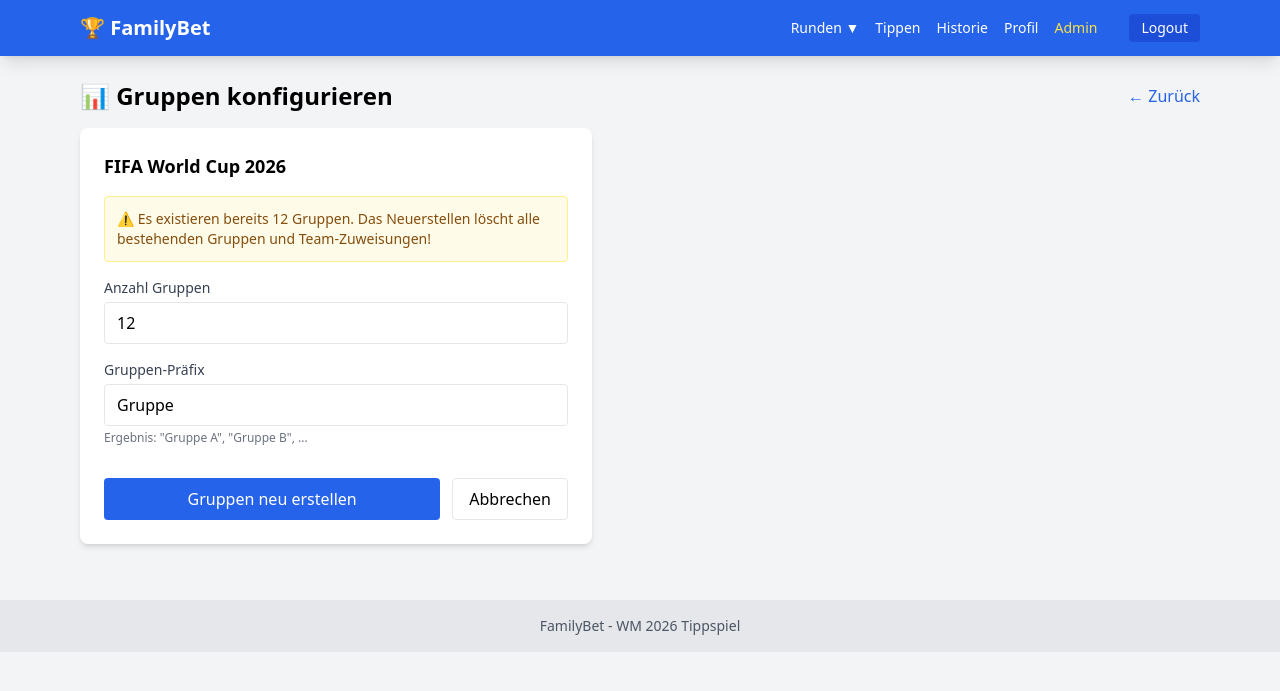
After one commit to ccarpo/familybet, a Flask app: page /admin/tournaments/1/setup-groups in a window 1280 px wide. The commit adds this page. Shown: the top 691 px of the page. Run offline with Flask 3, Linux system fonts and the light colour scheme; the visitor is signed in with stand-in values (Sample User, id 1); data comes from the database, SQL or seed files in the repository; some libraries are stand-ins or nearby versions.

Commit message:
fix phase 4

```diff
--- a/app/routes/admin_tournaments.py
+++ b/app/routes/admin_tournaments.py
@@ -105,3 +105,93 @@ def activate_tournament(tournament_id):
     tournament = Tournament.query.get(tournament_id)
     flash(f'Turnier "{tournament.name}" ist jetzt aktiv', 'success')
     return redirect(url_for('admin_tournaments.tournaments'))
+
+
+@admin_tournaments_bp.route('/admin/tournaments/<int:tournament_id>/setup-groups', methods=['GET', 'POST'])
+def setup_groups(tournament_id):
+    """Setup groups for a tournament."""
+    tournament = Tournament.query.get_or_404(tournament_id)
+
+    if request.method == 'POST':
+        # Clear existing groups
+        TournamentGroup.query.filter_by(tournament_id=tournament_id).delete()
+
+        # Create new groups
+        num_groups = request.form.get('num_groups', tournament.num_groups, type=int)
+        group_prefix = request.form.get('group_prefix', 'Gruppe')
+
+        for i in range(num_groups):
+            code = chr(65 + i)  # A, B, C, ...
+            name = f"{group_prefix} {code}"
+            group = TournamentGroup(
+                tournament_id=tournament_id,
+                name=name,
+                code=code,
+                order_index=i
+            )
+            db.session.add(group)
+
+        db.session.commit()
+        flash(f'{num_groups} Gruppen erstellt', 'success')
+        return redirect(url_for('admin_tournaments.tournament_detail', tournament_id=tournament_id))
+
+    existing_groups = TournamentGroup.query.filter_by(tournament_id=tournament_id).count()
+    return render_template('admin/setup_groups.html',
+                          tournament=tournament,
+                          existing_groups=existing_groups,
+                          user=get_current_user())
+
+
+@admin_tournaments_bp.route('/admin/tournaments/<int:tournament_id>/assign-teams', methods=['GET', 'POST'])
+def assign_teams(tournament_id):
+    """Assign teams to groups."""
+    tournament = Tournament.query.get_or_404(tournament_id)
+    groups = TournamentGroup.query.filter_by(tournament_id=tournament_id).order_by(TournamentGroup.order_index).all()
+
+    # Get available teams from matches or manual input
+    from app.services.teams import get_sorted_unique_teams
+    available_teams = get_sorted_unique_teams()
+
+    if request.method == 'POST':
+        # Clear existing team assignments
+        TournamentTeam.query.filter_by(tournament_id=tournament_id).delete()
+
+        # Process form data - teams are submitted as team_0, team_1, etc.
+        team_index = 0
+        while True:
+            team_name = request.form.get(f'team_{team_index}')
+            if team_name is None:
+                break
+
+            team_name = team_name.strip()
+            if team_name:
+                # Get group selection
+                group_code = request.form.get(f'group_for_{team_index}')
+                group = next((g for g in groups if g.code == group_code), None)
+
+                # Find team_id from available teams
+                team_id = next((tid for tname, tid in available_teams if tname == team_name), None)
+
+                tournament_team = TournamentTeam(
+                    tournament_id=tournament_id,
+                    group_id=group.id if group else None,
+                    team_name=team_name,
+                    team_id=team_id
+                )
+                db.session.add(tournament_team)
+
+            team_index += 1
+
+        db.session.commit()
+        flash('Teams zugewiesen', 'success')
+        return redirect(url_for('admin_tournaments.tournament_detail', tournament_id=tournament_id))
+
+    # Get existing assignments
+    existing_teams = TournamentTeam.query.filter_by(tournament_id=tournament_id).all()
+
+    return render_template('admin/assign_teams.html',
+                          tournament=tournament,
+                          groups=groups,
+                          available_teams=available_teams,
+                          existing_teams=existing_teams,
+                          user=get_current_user())
--- /dev/null
+++ b/app/templates/admin/setup_groups.html
@@ -0,0 +1,52 @@
+{% extends "base.html" %}
+
+{% block title %}Gruppen konfigurieren - {{ tournament.name }} - FamilyBet{% endblock %}
+
+{% block content %}
+<div class="space-y-4">
+    <div class="flex items-center justify-between">
+        <h1 class="text-2xl font-bold">📊 Gruppen konfigurieren</h1>
+        <a href="{{ url_for('admin_tournaments.tournament_detail', tournament_id=tournament.id) }}" class="text-blue-600 hover:underline">← Zurück</a>
+    </div>
+
+    <div class="bg-white rounded-lg shadow-md p-6 max-w-lg">
+        <h2 class="text-lg font-semibold mb-4">{{ tournament.name }}</h2>
+
+        {% if existing_groups > 0 %}
+        <div class="bg-yellow-50 border border-yellow-200 rounded p-3 mb-4">
+            <p class="text-yellow-800 text-sm">
+                ⚠️ Es existieren bereits {{ existing_groups }} Gruppen.
+                Das Neuerstellen löscht alle bestehenden Gruppen und Team-Zuweisungen!
+            </p>
+        </div>
+        {% endif %}
+
+        <form method="POST" class="space-y-4">
+            <div>
+                <label class="block text-sm font-medium text-gray-700 mb-1">Anzahl Gruppen</label>
+                <input type="number" name="num_groups" value="{{ tournament.num_groups }}"
+                       min="1" max="32" required
+                       class="w-full border rounded px-3 py-2">
+            </div>
+
+            <div>
+                <label class="block text-sm font-medium text-gray-700 mb-1">Gruppen-Präfix</label>
+                <input type="text" name="group_prefix" value="Gruppe"
+                       class="w-full border rounded px-3 py-2"
+                       placeholder="z.B. Gruppe, Group, Poule">
+                <p class="text-xs text-gray-500 mt-1">Ergebnis: "Gruppe A", "Gruppe B", ...</p>
+            </div>
+
+            <div class="flex gap-3 pt-4">
+                <button type="submit" class="flex-1 bg-blue-600 text-white py-2 rounded hover:bg-blue-700">
+                    {% if existing_groups > 0 %}Gruppen neu erstellen{% else %}Gruppen erstellen{% endif %}
+                </button>
+                <a href="{{ url_for('admin_tournaments.tournament_detail', tournament_id=tournament.id) }}"
+                   class="px-4 py-2 border rounded hover:bg-gray-50">
+                    Abbrechen
+                </a>
+            </div>
+        </form>
+    </div>
+</div>
+{% endblock %}
--- a/app/templates/admin/tournament_detail.html
+++ b/app/templates/admin/tournament_detail.html
@@ -41,7 +41,7 @@
     <div class="bg-white rounded-lg shadow-md p-4">
         <div class="flex items-center justify-between mb-4">
             <h2 class="text-lg font-bold">📊 Gruppen</h2>
-            <a href="{{ url_for('admin.setup_groups', tournament_id=tournament.id) }}"
+            <a href="{{ url_for('admin_tournaments.setup_groups', tournament_id=tournament.id) }}"
                class="text-sm text-blue-600 hover:underline">
                 Gruppen konfigurieren
             </a>
@@ -73,7 +73,7 @@
     <div class="bg-white rounded-lg shadow-md p-4">
         <div class="flex items-center justify-between mb-4">
             <h2 class="text-lg font-bold">👥 Teams zuweisen</h2>
-            <a href="{{ url_for('admin.assign_teams', tournament_id=tournament.id) }}"
+            <a href="{{ url_for('admin_tournaments.assign_teams', tournament_id=tournament.id) }}"
                class="text-sm text-blue-600 hover:underline">
                 Teams bearbeiten
             </a>
```
Also changed, not shown: app/templates/admin/assign_teams.html (added, +70 -0 lines).
